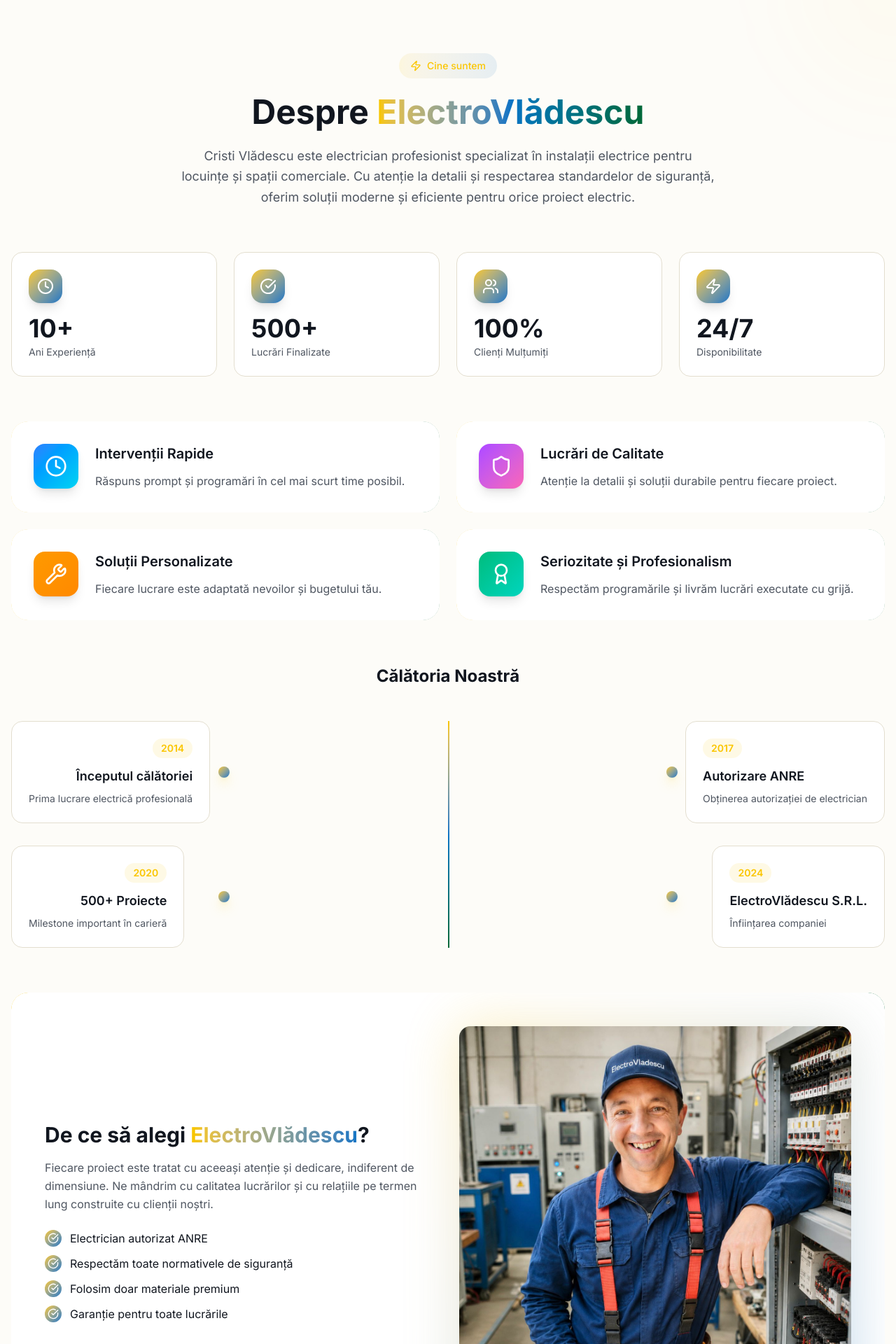
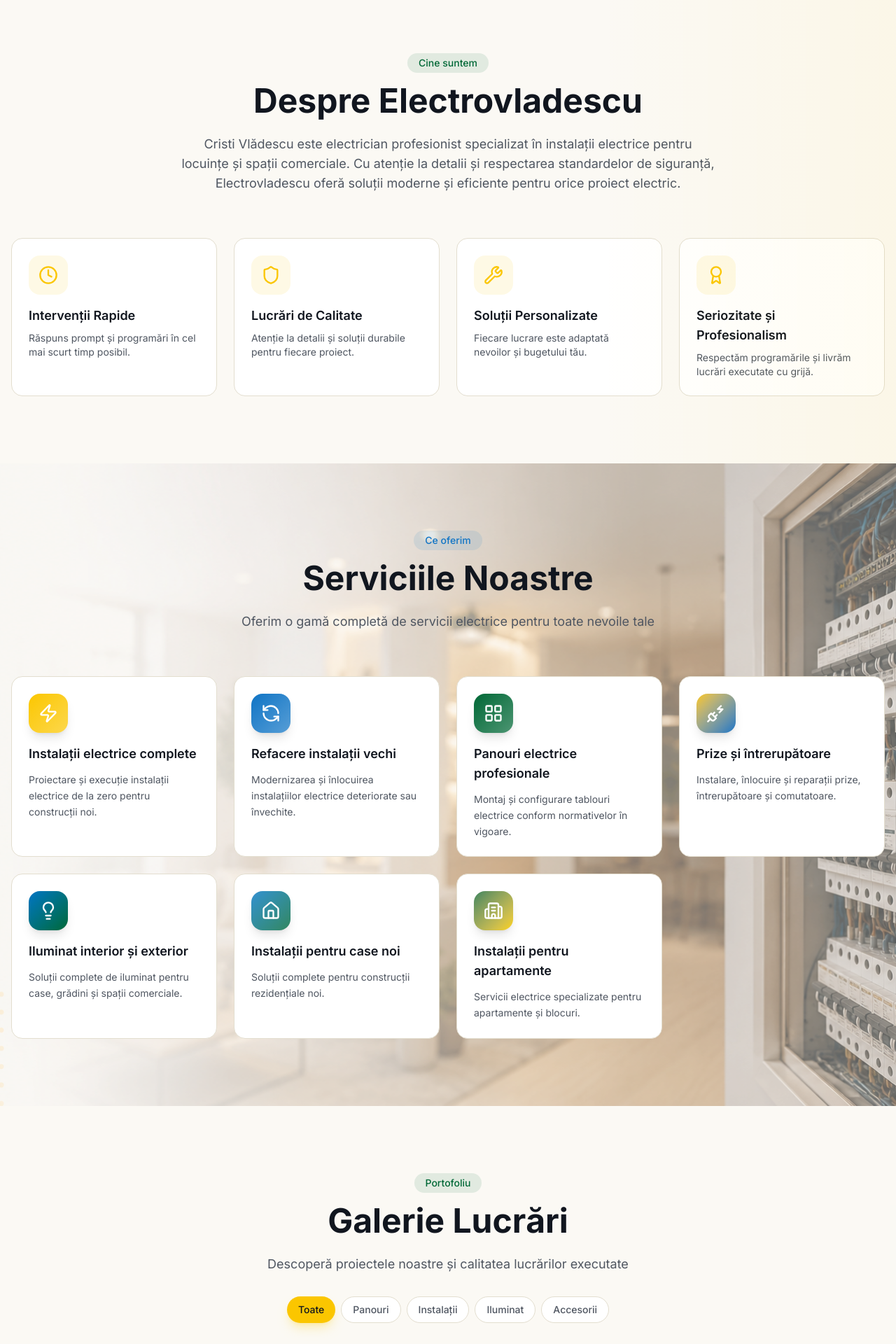
Before and after one commit to vlad1189/ElectroVladescu, a Next.js app: page / in a window 1280 px wide. Shown: the part 820-2740 px from the top of the page at 70% size. Built offline with nearby package versions, Linux system fonts and the light colour scheme.

Commit message:
Redesign about section with premium back

```diff
--- a/components/sections/about-section.tsx
+++ b/components/sections/about-section.tsx
@@ -3,8 +3,7 @@
 import { motion } from "framer-motion"
 import { useInView } from "framer-motion"
 import { useRef } from "react"
-import { Award, Shield, Clock, Wrench, Users, Zap, CheckCircle, ArrowRight } from "lucide-react"
-import Image from "next/image"
+import { Award, Shield, Clock, Wrench } from "lucide-react"
 
 const timeline = [
   { year: "2014", title: "Începutul călătoriei", description: "Prima lucrare electrică profesională" },
@@ -17,234 +16,69 @@ const features = [
   {
     icon: Clock,
     title: "Intervenții Rapide",
-    description: "Răspuns prompt și programări în cel mai scurt time posibil.",
-    color: "from-blue-500 to-cyan-400"
+    description: "Răspuns prompt și programări în cel mai scurt timp posibil."
   },
   {
     icon: Shield,
     title: "Lucrări de Calitate",
-    description: "Atenție la detalii și soluții durabile pentru fiecare proiect.",
-    color: "from-purple-500 to-pink-400"
+    description: "Atenție la detalii și soluții durabile pentru fiecare proiect."
   },
   {
     icon: Wrench,
     title: "Soluții Personalizate",
-    description: "Fiecare lucrare este adaptată nevoilor și bugetului tău.",
-    color: "from-amber-500 to-orange-400"
+    description: "Fiecare lucrare este adaptată nevoilor și bugetului tău."
   },
   {
     icon: Award,
     title: "Seriozitate și Profesionalism",
-    description: "Respectăm programările și livrăm lucrări executate cu grijă.",
-    color: "from-emerald-500 to-teal-400"
+    description: "Respectăm programările și livrăm lucrări executate cu grijă."
   },
-]
-
-const stats = [
-  { value: "10+", label: "Ani Experiență", icon: Clock },
-  { value: "500+", label: "Lucrări Finalizate", icon: CheckCircle },
-  { value: "100%", label: "Clienți Mulțumiți", icon: Users },
-  { value: "24/7", label: "Disponibilitate", icon: Zap },
-]
-
+];
 export function AboutSection() {
   const ref = useRef(null)
   const isInView = useInView(ref, { once: true, margin: "-100px" })
 
   return (
-    <section id="despre" className="py-24 bg-background relative overflow-hidden">
-      {/* Animated background elements */}
-      <div className="absolute inset-0 overflow-hidden">
-        <div className="absolute -top-40 -right-40 w-80 h-80 bg-primary/5 rounded-full blur-3xl animate-pulse" />
-        <div className="absolute -bottom-40 -left-40 w-80 h-80 bg-secondary/5 rounded-full blur-3xl animate-pulse delay-1000" />
-      </div>
+    <section id="despre" className="py-24 bg-muted/30 relative overflow-hidden">
+      {/* Background decoration */}
+      <div className="absolute top-0 right-0 w-1/3 h-full bg-gradient-to-l from-primary/5 to-transparent pointer-events-none" />
 
-      <div className="container mx-auto px-4 relative z-10" ref={ref}>
-        {/* Header */}
+      <div className="container mx-auto px-4" ref={ref}>
         <motion.div
           initial={{ opacity: 0, y: 40 }}
           animate={isInView ? { opacity: 1, y: 0 } : {}}
           transition={{ duration: 0.6 }}
           className="text-center mb-16"
         >
-          <span className="inline-flex items-center gap-2 px-4 py-2 rounded-full bg-gradient-to-r from-primary/10 to-secondary/10 text-primary text-sm font-medium mb-6">
-            <Zap className="w-4 h-4" />
+          <span className="inline-block px-4 py-1 rounded-full bg-accent/10 text-accent text-sm font-medium mb-4">
             Cine suntem
           </span>
           <h2 className="text-3xl md:text-4xl lg:text-5xl font-bold text-foreground mb-6">
-            Despre{" "}
-            <span className="bg-gradient-to-r from-primary via-secondary to-accent bg-clip-text text-transparent">
-              ElectroVlădescu
-            </span>
+            Despre Electrovladescu
           </h2>
-          <p className="text-lg text-muted-foreground max-w-3xl mx-auto text-pretty leading-relaxed">
-            Cristi Vlădescu este electrician profesionist specializat în instalații electrice pentru locuințe și spații comerciale. Cu atenție la detalii și respectarea standardelor de siguranță, oferim soluții moderne și eficiente pentru orice proiect electric.
+          <p className="text-lg text-muted-foreground max-w-3xl mx-auto text-pretty">
+            Cristi Vlădescu este electrician profesionist specializat în instalații electrice pentru locuințe și spații comerciale. Cu atenție la detalii și respectarea standardelor de siguranță, Electrovladescu oferă soluții moderne și eficiente pentru orice proiect electric.
           </p>
         </motion.div>
 
-        {/* Stats */}
-        <motion.div
-          initial={{ opacity: 0, y: 30 }}
-          animate={isInView ? { opacity: 1, y: 0 } : {}}
-          transition={{ duration: 0.6, delay: 0.2 }}
-          className="grid grid-cols-2 lg:grid-cols-4 gap-4 md:gap-6 mb-16"
-        >
-          {stats.map((stat, index) => (
-            <motion.div
-              key={stat.label}
-              initial={{ opacity: 0, y: 20 }}
-              animate={isInView ? { opacity: 1, y: 0 } : {}}
-              transition={{ duration: 0.5, delay: index * 0.1 }}
-              className="relative group"
-            >
-              <div className="absolute inset-0 bg-gradient-to-r from-primary/10 to-secondary/10 rounded-2xl blur opacity-0 group-hover:opacity-100 transition-opacity duration-500" />
-              <div className="relative p-6 bg-card rounded-2xl border border-border hover:border-primary/30 transition-all duration-300">
-                <div className="flex items-center justify-center w-12 h-12 rounded-xl bg-gradient-to-br from-primary to-secondary mb-4 shadow-lg">
-                  <stat.icon className="w-6 h-6 text-white" />
-                </div>
-                <div className="text-3xl md:text-4xl font-bold text-foreground mb-1">{stat.value}</div>
-                <div className="text-sm text-muted-foreground">{stat.label}</div>
-              </div>
-            </motion.div>
-          ))}
-        </motion.div>
-
-        {/* Features grid with photo cards */}
-        <div className="grid md:grid-cols-2 gap-6 mb-16">
+        {/* Features grid */}
+        <div className="grid md:grid-cols-2 lg:grid-cols-4 gap-6 ">
           {features.map((feature, index) => (
             <motion.div
               key={feature.title}
-              initial={{ opacity: 0, y: 30, scale: 0.95 }}
-              animate={isInView ? { opacity: 1, y: 0, scale: 1 } : {}}
+              initial={{ opacity: 0, y: 30 }}
+              animate={isInView ? { opacity: 1, y: 0 } : {}}
               transition={{ duration: 0.5, delay: index * 0.1 }}
-              className="group relative overflow-hidden rounded-3xl"
+              className="group p-6 bg-card rounded-2xl border border-border hover:border-primary/50 transition-all duration-300 hover:shadow-lg hover:shadow-primary/10"
             >
-              {/* Gradient border effect */}
-              <div className="absolute inset-0 bg-gradient-to-r from-primary via-secondary to-accent rounded-3xl p-[2px] opacity-50 group-hover:opacity-100 transition-opacity duration-500" />
-
-              {/* Content */}
-              <div className="relative h-full bg-card rounded-3xl p-8 flex flex-col">
-                <div className="flex items-start gap-6">
-                  <div className={`w-16 h-16 rounded-2xl bg-gradient-to-br ${feature.color} flex items-center justify-center shadow-lg flex-shrink-0`}>
-                    <feature.icon className="w-8 h-8 text-white" />
-                  </div>
-                  <div className="flex-1">
-                    <h3 className="text-xl font-semibold text-foreground mb-3 group-hover:text-primary transition-colors">
-                      {feature.title}
-                    </h3>
-                    <p className="text-muted-foreground leading-relaxed">
-                      {feature.description}
-                    </p>
-                  </div>
-                </div>
-
-                {/* Decorative element */}
-                <div className="absolute bottom-6 right-6 opacity-0 group-hover:opacity-100 transition-opacity duration-500">
-                  <ArrowRight className="w-6 h-6 text-primary transform -rotate-45" />
-                </div>
+              <div className="w-14 h-14 rounded-xl bg-primary/10 flex items-center justify-center mb-4 group-hover:bg-primary/20 transition-colors duration-300">
+                <feature.icon className="w-7 h-7 text-primary" />
               </div>
+              <h3 className="text-lg font-semibold text-foreground mb-2">{feature.title}</h3>
+              <p className="text-muted-foreground text-sm">{feature.description}</p>
             </motion.div>
           ))}
         </div>
-
-        {/* Timeline */}
-        <motion.div
-          initial={{ opacity: 0, y: 40 }}
-          animate={isInView ? { opacity: 1, y: 0 } : {}}
-          transition={{ duration: 0.6, delay: 0.4 }}
-          className="mb-16"
-        >
-          <h3 className="text-2xl font-bold text-foreground text-center mb-12">
-            Călătoria Noastră
-          </h3>
-          <div className="relative">
-            {/* Timeline line */}
-            <div className="absolute left-4 md:left-1/2 top-0 bottom-0 w-0.5 bg-gradient-to-b from-primary via-secondary to-accent" />
-
-            <div className="grid md:grid-cols-2 gap-8">
-              {timeline.map((item, index) => (
-                <motion.div
-                  key={item.year}
-                  initial={{ opacity: 0, x: index % 2 === 0 ? -30 : 30 }}
-                  animate={isInView ? { opacity: 1, x: 0 } : {}}
-                  transition={{ duration: 0.5, delay: 0.5 + index * 0.15 }}
-                  className={`relative flex items-center gap-6 ${
-                    index % 2 === 0 ? 'md:text-right md:pr-12' : 'md:pl-12'
-                  }`}
-                >
-                  {/* Timeline dot */}
-                  <div className="absolute left-4 md:left-1/2 w-4 h-4 rounded-full bg-gradient-to-br from-primary to-secondary transform -translate-x-1/2 shadow-lg shadow-primary/30" />
-
-                  <div className={`ml-12 md:ml-0 p-6 bg-card rounded-2xl border border-border hover:border-primary/30 transition-all duration-300 hover:shadow-lg hover:shadow-primary/10 ${
-                    index % 2 === 0 ? '' : 'md:ml-auto'
-                  } max-w-md`}>
-                    <span className="inline-block px-3 py-1 rounded-full bg-primary/10 text-primary text-sm font-semibold mb-3">
-                      {item.year}
-                    </span>
-                    <h4 className="text-lg font-semibold text-foreground mb-2">{item.title}</h4>
-                    <p className="text-muted-foreground text-sm">{item.description}</p>
-                  </div>
-                </motion.div>
-              ))}
-            </div>
-          </div>
-        </motion.div>
-
-        {/* Photo card section */}
-        <motion.div
-          initial={{ opacity: 0, y: 40 }}
-          animate={isInView ? { opacity: 1, y: 0 } : {}}
-          transition={{ duration: 0.6, delay: 0.6 }}
-          className="relative rounded-3xl overflow-hidden"
-        >
-          {/* Gradient border */}
-          <div className="absolute inset-0 bg-gradient-to-r from-primary via-secondary to-accent rounded-3xl p-[3px]" />
-
-          <div className="relative bg-card rounded-3xl p-8 md:p-12">
-            <div className="grid md:grid-cols-2 gap-8 items-center">
-              <div className="order-2 md:order-1">
-                <h3 className="text-2xl md:text-3xl font-bold text-foreground mb-4">
-                  De ce să alegi{" "}
-                  <span className="bg-gradient-to-r from-primary to-secondary bg-clip-text text-transparent">
-                    ElectroVlădescu
-                  </span>
-                  ?
-                </h3>
-                <p className="text-muted-foreground mb-6 leading-relaxed">
-                  Fiecare proiect este tratat cu aceeași atenție și dedicare, indiferent de dimensiune. Ne mândrim cu calitatea lucrărilor și cu relațiile pe termen lung construite cu clienții noștri.
-                </p>
-                <ul className="space-y-3">
-                  {[
-                    "Electrician autorizat ANRE",
-                    "Respectăm toate normativele de siguranță",
-                    "Folosim doar materiale premium",
-                    "Garanție pentru toate lucrările",
-                  ].map((item, i) => (
-                    <li key={i} className="flex items-center gap-3">
-                      <div className="w-6 h-6 rounded-full bg-gradient-to-br from-primary to-secondary flex items-center justify-center flex-shrink-0">
-                        <CheckCircle className="w-4 h-4 text-white" />
-                      </div>
-                      <span className="text-foreground">{item}</span>
-                    </li>
-                  ))}
-                </ul>
-              </div>
-
-              {/* Photo */}
-              <div className="order-1 md:order-2 relative">
-                <div className="absolute inset-0 bg-gradient-to-br from-primary to-secondary rounded-2xl blur-2xl opacity-30" />
-                <div className="relative rounded-2xl overflow-hidden aspect-square">
-                  <Image
-                    src="/images/cristi-portrait.jpg"
-                    alt="Cristi Vlădescu - Electrician Profesionist"
-                    fill
-                    className="object-cover"
-                  />
-                </div>
-              </div>
-            </div>
-          </div>
-        </motion.div>
       </div>
     </section>
   )
```
